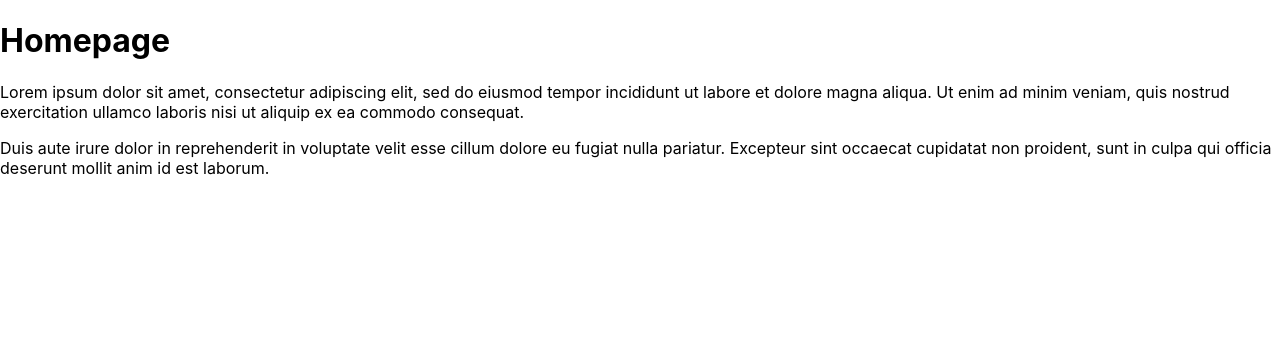
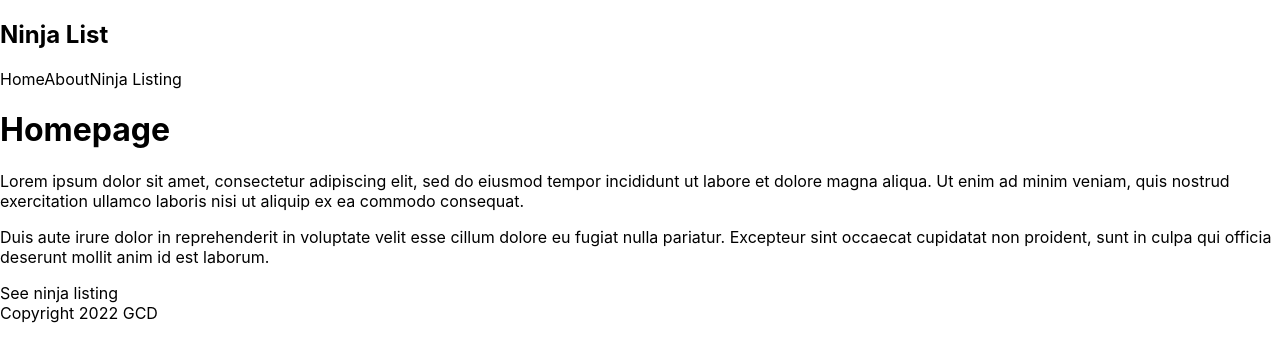
Before and after one commit to gcd253/learn-about-next, a Next.js app: page / in a window 1280 px wide. Shown: the top 362 px of the page. Built offline with nearby package versions, Linux system fonts and the light colour scheme.

Commit message:
page layouts

```diff
--- /dev/null
+++ b/components/Footer.js
@@ -0,0 +1,9 @@
+const Footer = () => {
+    return (
+        <footer>
+            Copyright 2022 GCD
+        </footer>
+     );
+}
+
+export default Footer;
--- /dev/null
+++ b/components/Layout.js
@@ -0,0 +1,14 @@
+import Footer from "./Footer";
+import Navbar from "./Navbar";
+
+const Layout = ({ children }) => {
+    return (
+        <div className="content">
+            <Navbar />
+            {children}
+            <Footer />
+        </div>
+    );
+}
+
+export default Layout;
--- /dev/null
+++ b/components/Navbar.js
@@ -0,0 +1,16 @@
+import Link from 'next/link'
+
+const Navbar = () => {
+    return (
+        <nav>
+            <div className="logo">
+                <h1>Ninja List</h1>
+            </div>
+            <Link href="/"><a>Home</a></Link>
+            <Link href="/about"><a>About</a></Link>
+            <Link href="/ninjas"><a>Ninja Listing</a></Link>
+        </nav>
+    );
+}
+
+export default Navbar;
--- a/pages/_app.js
+++ b/pages/_app.js
@@ -1,7 +1,12 @@
+import Layout from '../components/Layout'
 import '../styles/globals.css'
 
 function MyApp({ Component, pageProps }) {
-  return <Component {...pageProps} />
+  return (
+    <Layout>
+      <Component {...pageProps} />
+    </Layout>
+  )
 }
 
 export default MyApp
--- a/pages/index.js
+++ b/pages/index.js
@@ -1,6 +1,7 @@
 import Head from 'next/head'
 import Image from 'next/image'
 import styles from '../styles/Home.module.css'
+import Link from 'next/link'
 
 export default function Home() {
   return (
@@ -8,6 +9,9 @@ export default function Home() {
       <h1>Homepage</h1>
       <p>Lorem ipsum dolor sit amet, consectetur adipiscing elit, sed do eiusmod tempor incididunt ut labore et dolore magna aliqua. Ut enim ad minim veniam, quis nostrud exercitation ullamco laboris nisi ut aliquip ex ea commodo consequat.</p>
       <p>Duis aute irure dolor in reprehenderit in voluptate velit esse cillum dolore eu fugiat nulla pariatur. Excepteur sint occaecat cupidatat non proident, sunt in culpa qui officia deserunt mollit anim id est laborum.</p>
+      <Link href="/ninjas">
+        <a>See ninja listing</a>
+      </Link>
     </div>
   )
 }
```
Also changed, not shown: pages/ninjas/index.js (added, +9 -0 lines), pages/ninjas/test.js (added, +9 -0 lines).
